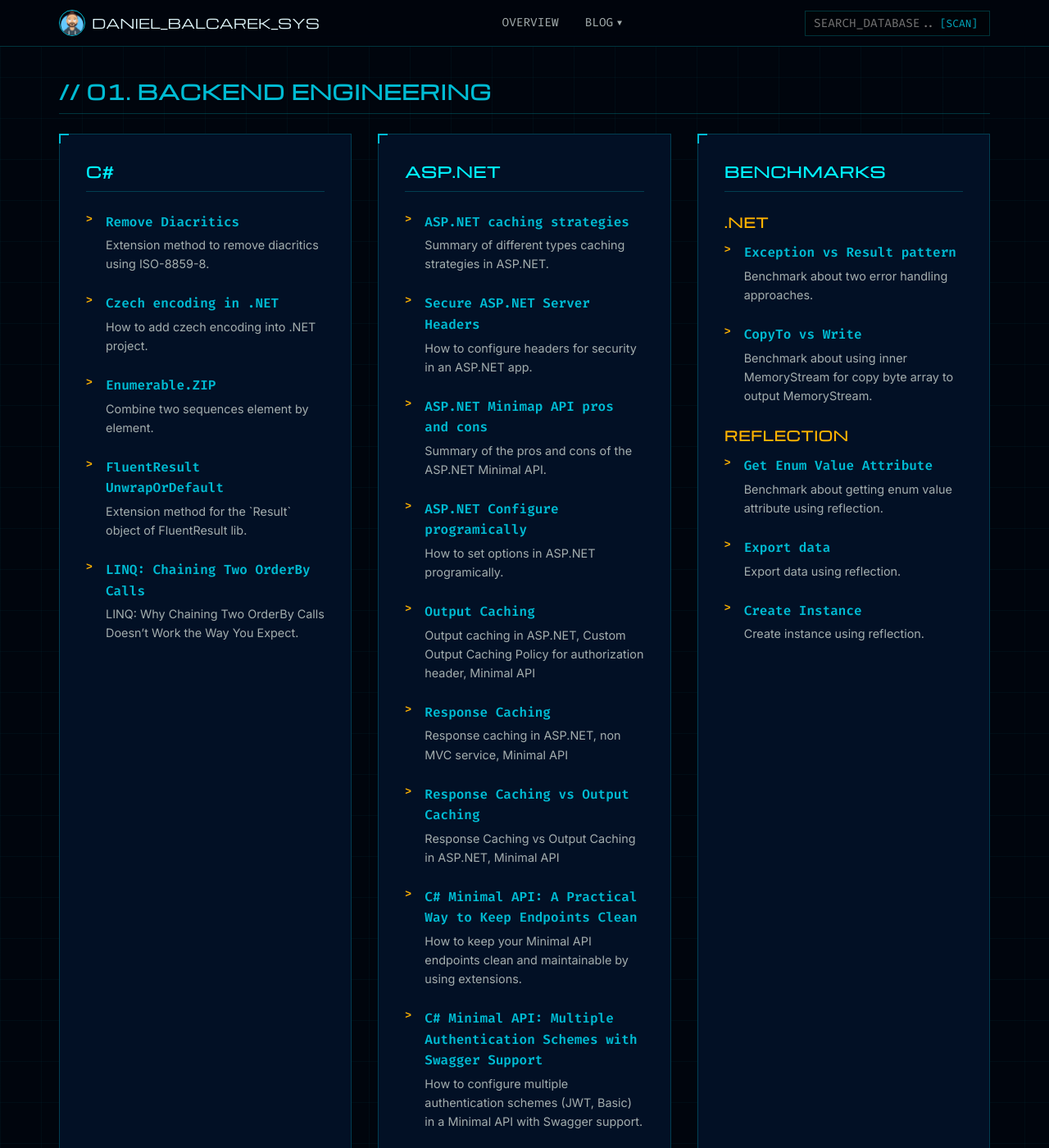
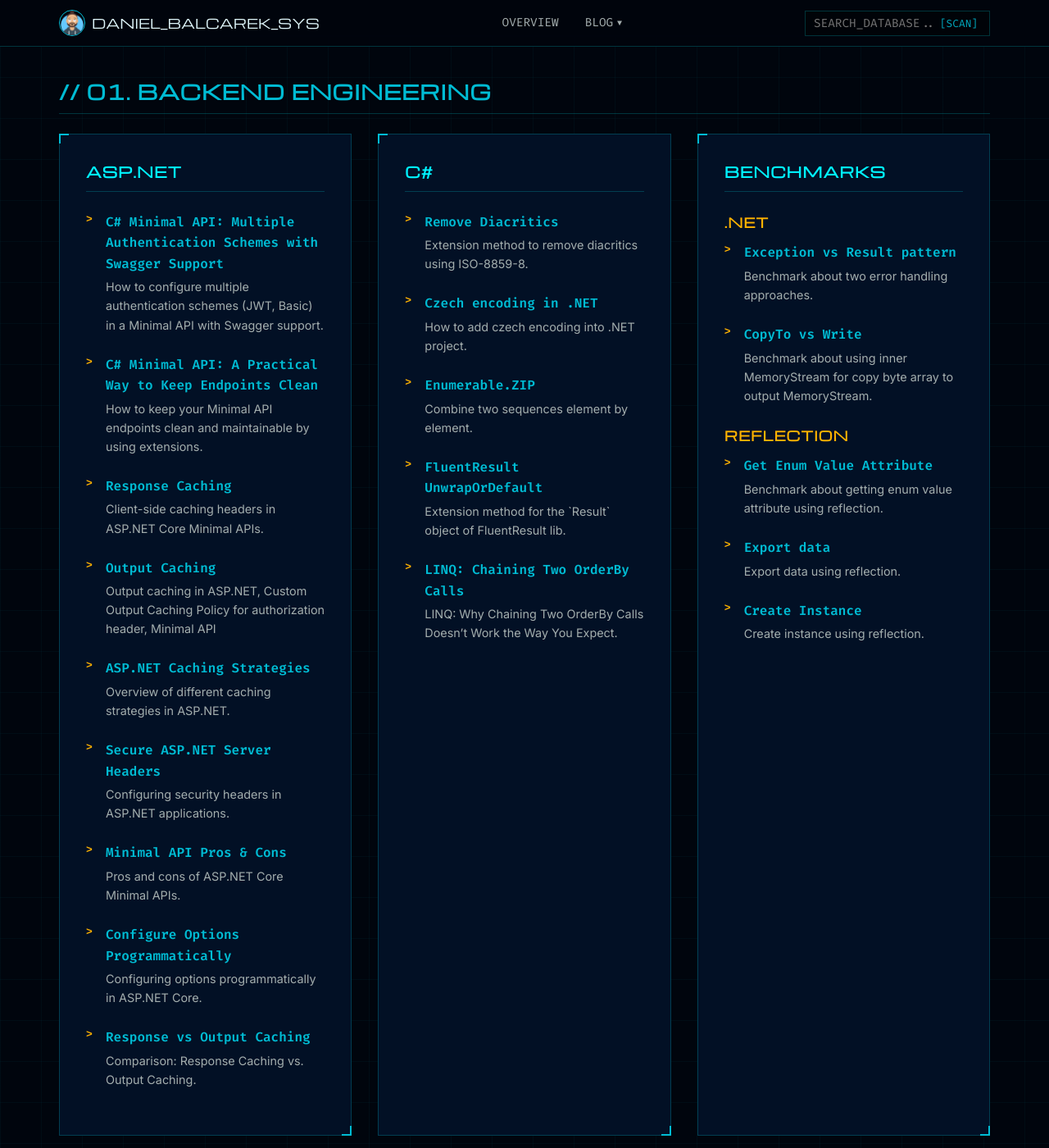
Before and after one commit to Gramli/gramli.github.io, a Jekyll site: the page built from index.html, in a window 1280 px wide and 1400 px high, scrolled down 456 px. Shown: the whole window at 82% size. Built offline with Jekyll 4.4.1, drawn with Linux system fonts in a browser that asks for light colours; some of the changed text lies outside the part shown.

Commit message:
- fix articles and bugs

```diff
--- a/_includes/angular.html
+++ b/_includes/angular.html
@@ -1,6 +1,38 @@
 <div class="col-sm-auto col-md-auto col-lg-4">
   <h4>Angular</h4>
   <ul>
+    <li>
+      <h6>
+        <a
+          href="https://gramli.github.io/posts/code/angular/caching-sharereplay"
+          class="link-primary"
+          >HTTP Caching with shareReplay</a
+        >
+      </h6>
+      <p class="text-muted">Efficient HTTP caching with RxJS shareReplay.</p>
+    </li>
+    <li>
+      <h6>
+        <a
+          href="https://gramli.github.io/posts/code/angular/change-detection-ref"
+          class="link-primary"
+          >Overusing ChangeDetectorRef</a
+        >
+      </h6>
+      <p class="text-muted">Avoid manual change detection anti-patterns.</p>
+    </li>
+    <li>
+      <h6>
+        <a
+          href="https://gramli.github.io/posts/code/angular/i18n-multiple-files-same-language"
+          class="link-primary"
+          >i18n multiple translation files</a
+        >
+      </h6>
+      <p class="text-muted">
+        Loading multiple translation files in ngx-translate.
+      </p>
+    </li>
     <li>
       <h6>
         <a
@@ -9,7 +41,7 @@
           >Redefine property of mock object</a
         >
       </h6>
-      <p class="text-muted">Redefine property of jasmine mock object.</p>
+      <p class="text-muted">Redefining mock properties with defineProperty.</p>
     </li>
     <li>
       <h6>
@@ -19,7 +51,7 @@
           >Run test commands</a
         >
       </h6>
-      <p class="text-muted">Run test commands cheat sheet.</p>
+      <p class="text-muted">Cheatsheet for running specific Angular tests.</p>
     </li>
     <li>
       <h6>
@@ -29,17 +61,7 @@
           >i18n parameters</a
         >
       </h6>
-      <p class="text-muted">i18n - how to pass parameters.</p>
-    </li>
-    <li>
-      <h6>
-        <a
-          href="https://gramli.github.io/posts/code/angular/i18n-multiple-files-same-language"
-          class="link-primary"
-          >i18n multiple translation files</a
-        >
-      </h6>
-      <p class="text-muted">how to load multiple translation files.</p>
+      <p class="text-muted">Passing parameters to translations in Angular.</p>
     </li>
     <li>
       <h6>
@@ -49,29 +71,7 @@
           >package-lock.json in Git</a
         >
       </h6>
-      <p class="text-muted">
-        package-lock.json in Git, npm commands, benefits.
-      </p>
-    </li>
-    <li>
-      <h6>
-        <a
-          href="https://gramli.github.io/posts/code/angular/caching-sharereplay"
-          class="link-primary"
-          >shareReplay</a
-        >
-      </h6>
-      <p class="text-muted">rxjs shareReplay, example</p>
-    </li>
-    <li>
-      <h6>
-        <a
-          href="https://gramli.github.io/posts/code/angular/change-detection-ref"
-          class="link-primary"
-          >Overusing ChangeDetectorRef</a
-        >
-      </h6>
-      <p class="text-muted">Stop misusing ChangeDetectorRef in Angular.</p>
+      <p class="text-muted">Best practices for package-lock.json and npm ci.</p>
     </li>
   </ul>
 </div>
--- a/_includes/asp-net.html
+++ b/_includes/asp-net.html
@@ -4,53 +4,42 @@
     <li>
       <h6>
         <a
-          href="https://gramli.github.io/posts/code/aspnet/aspnet-web-api-caching-strategies"
+          href="https://gramli.github.io/posts/code/aspnet/minimal-api-multiple-auth-schemes"
           class="link-primary"
-          >ASP.NET caching strategies</a
+          >C# Minimal API: Multiple Authentication Schemes with Swagger
+          Support</a
         >
       </h6>
       <p class="text-muted">
-        Summary of different types caching strategies in ASP.NET.
+        How to configure multiple authentication schemes (JWT, Basic) in a
+        Minimal API with Swagger support.
       </p>
     </li>
     <li>
       <h6>
         <a
-          href="https://gramli.github.io/posts/code/aspnet/secure-asp-net-headers"
+          href="https://gramli.github.io/posts/code/aspnet/minimal-api-keep-endpoints-clean"
           class="link-primary"
-          >Secure ASP.NET Server Headers</a
+          >C# Minimal API: A Practical Way to Keep Endpoints Clean</a
         >
       </h6>
       <p class="text-muted">
-        How to configure headers for security in an ASP.NET app.
+        How to keep your Minimal API endpoints clean and maintainable by using
+        extensions.
       </p>
     </li>
     <li>
       <h6>
         <a
-          href="https://gramli.github.io/posts/code/aspnet/minimap-api-pros-and-cons"
+          href="https://gramli.github.io/posts/code/aspnet/response-caching-minimal-api"
           class="link-primary"
-          >ASP.NET Minimap API pros and cons</a
+          >Response Caching</a
         >
       </h6>
       <p class="text-muted">
-        Summary of the pros and cons of the ASP.NET Minimal API.
+        Client-side caching headers in ASP.NET Core Minimal APIs.
       </p>
     </li>
-    <li>
-      <h6>
-        <a
-          href="https://gramli.github.io/posts/code/aspnet/configure-class-programically"
-          class="link-primary"
-          >ASP.NET Configure programically</a
-        >
-      </h6>
-      <p class="text-muted">How to set options in ASP.NET programically.</p>
-    </li>
-    <!--<li>
-                <h6><a href="https://gramli.github.io/posts/code/aspnet/problem-details" class="link-primary">Problem details</a></h6>
-                <p class="text-muted">Problem details object in ASP.NET.</p>
-              </li>-->
     <li>
       <h6>
         <a
@@ -67,49 +56,63 @@
     <li>
       <h6>
         <a
-          href="https://gramli.github.io/posts/code/aspnet/response-caching-minimal-api"
+          href="https://gramli.github.io/posts/code/aspnet/aspnet-web-api-caching-strategies"
           class="link-primary"
-          >Response Caching</a
+          >ASP.NET Caching Strategies</a
         >
       </h6>
       <p class="text-muted">
-        Response caching in ASP.NET, non MVC service, Minimal API
+        Overview of different caching strategies in ASP.NET.
       </p>
     </li>
     <li>
       <h6>
         <a
-          href="https://gramli.github.io/posts/code/aspnet/response-vs-output-caching"
+          href="https://gramli.github.io/posts/code/aspnet/secure-asp-net-headers"
           class="link-primary"
-          >Response Caching vs Output Caching</a
+          >Secure ASP.NET Server Headers</a
         >
       </h6>
       <p class="text-muted">
-        Response Caching vs Output Caching in ASP.NET, Minimal API
+        Configuring security headers in ASP.NET applications.
       </p>
     </li>
-        <li>
+    <li>
       <h6>
         <a
-          href="https://gramli.github.io/posts/code/aspnet/minimal-api-keep-endpoints-clean"
+          href="https://gramli.github.io/posts/code/aspnet/minimap-api-pros-and-cons"
           class="link-primary"
-          >C# Minimal API: A Practical Way to Keep Endpoints Clean</a
+          >Minimal API Pros & Cons</a
         >
       </h6>
       <p class="text-muted">
-        How to keep your Minimal API endpoints clean and maintainable by using extensions.
+        Pros and cons of ASP.NET Core Minimal APIs.
       </p>
     </li>
-            <li>
+    <li>
       <h6>
         <a
-          href="https://gramli.github.io/posts/code/aspnet/minimal-api-multiple-auth-schemes"
+          href="https://gramli.github.io/posts/code/aspnet/configure-class-programically"
           class="link-primary"
-          >C# Minimal API: Multiple Authentication Schemes with Swagger Support</a
+          >Configure Options Programmatically</a
+        >
+      </h6>
+      <p class="text-muted">Configuring options programmatically in ASP.NET Core.</p>
+    </li>
+    <!--<li>
+                <h6><a href="https://gramli.github.io/posts/code/aspnet/problem-details" class="link-primary">Problem details</a></h6>
+                <p class="text-muted">Problem details object in ASP.NET.</p>
+              </li>-->
+    <li>
+      <h6>
+        <a
+          href="https://gramli.github.io/posts/code/aspnet/response-vs-output-caching"
+          class="link-primary"
+          >Response vs Output Caching</a
         >
       </h6>
       <p class="text-muted">
-        How to configure multiple authentication schemes (JWT, Basic) in a Minimal API with Swagger support.
+        Comparison: Response Caching vs. Output Caching.
       </p>
     </li>
   </ul>
--- a/_includes/git.html
+++ b/_includes/git.html
@@ -14,32 +14,12 @@
     <li>
       <h6>
         <a
-          href="https://gramli.github.io/posts/git/troubleshooting/sourcetree-missing-last-commit"
+          href="https://gramli.github.io/posts/git/troubleshooting/sourcetree-troubleshooting"
           class="link-primary"
-          >SourceTree rebase failed, missing last commit</a
+          >SourceTree Troubleshooting Guide</a
         >
       </h6>
-      <p class="text-muted">SourceTree drops last commit, how to revert.</p>
-    </li>
-    <li>
-      <h6>
-        <a
-          href="https://gramli.github.io/posts/git/troubleshooting/source-tree-change-password"
-          class="link-primary"
-          >SourceTree change user password</a
-        >
-      </h6>
-      <p class="text-muted">How to change user password in SourceTree.</p>
-    </li>
-    <li>
-      <h6>
-        <a
-          href="https://gramli.github.io/posts/git/troubleshooting/sourcetree-do-not-start"
-          class="link-primary"
-          >SourceTree not starting</a
-        >
-      </h6>
-      <p class="text-muted">SourceTree app do not start properly.</p>
+      <p class="text-muted">Fixes for startup crashes, rebase failures, and password resets.</p>
     </li>
     <li>
       <h6>
--- a/assets/main.js
+++ b/assets/main.js
@@ -13,6 +13,7 @@ document.addEventListener("DOMContentLoaded", function () {
     var navLinks = document.querySelector('.nav-links');
 
     if (navToggle && navLinks) {
+        // Toggle menu
         navToggle.addEventListener('click', function(e) {
             e.stopPropagation(); // Prevent clicks from bubbling
             navLinks.classList.toggle('active');
@@ -25,6 +26,21 @@ document.addEventListener("DOMContentLoaded", function () {
                 navLinks.classList.remove('active');
                 navToggle.classList.remove('active');
             }
+        });
+
+        // Close menu when a link is clicked
+        var menuLinks = document.querySelectorAll('.nav-links a');
+        menuLinks.forEach(function(link) {
+            link.addEventListener('click', function(e) {
+                // If it's the dropdown toggle in mobile, don't close yet (handled below)
+                if (window.innerWidth <= 768 && link.parentElement.classList.contains('has-dropdown')) {
+                    return;
+                }
+
+                // Otherwise close the menu
+                navLinks.classList.remove('active');
+                navToggle.classList.remove('active');
+            });
         });
     }
 
--- a/index.html
+++ b/index.html
@@ -1,33 +1,55 @@
 ---
 title: Home
 ---
-<!DOCTYPE html>
+
+<!doctype html>
 <html lang="en">
   <head>
     <meta charset="UTF-8" />
     <meta name="viewport" content="width=device-width, initial-scale=1.0" />
     <meta name="author" content="Daniel Balcarek" />
-    <meta name="description" content="Technical programming journal and architectural archives." />
+    <meta
+      name="description"
+      content="Technical programming journal and architectural archives."
+    />
     <!-- Professional Title for Recruiters/SEO -->
     <title>Daniel Balcarek | Senior Software Engineer</title>
 
     <!-- Fonts -->
-    <link rel="preconnect" href="https://fonts.googleapis.com">
-    <link rel="preconnect" href="https://fonts.gstatic.com" crossorigin>
-    <link href="https://fonts.googleapis.com/css2?family=Fira+Code:wght@300;400;600&family=Inter:wght@300;400;600&family=Michroma&display=swap" rel="stylesheet">
+    <link rel="preconnect" href="https://fonts.googleapis.com" />
+    <link rel="preconnect" href="https://fonts.gstatic.com" crossorigin />
+    <link
+      href="https://fonts.googleapis.com/css2?family=Fira+Code:wght@300;400;600&family=Inter:wght@300;400;600&family=Michroma&display=swap"
+      rel="stylesheet"
+    />
 
     <link rel="stylesheet" href="styles/main.css" />
-    <link rel="icon" type="image/svg+xml" href="assets/favicon.svg">
+    <link rel="icon" type="image/svg+xml" href="assets/favicon.svg" />
   </head>
   <body>
-
     <!-- HUD Navigation -->
     <nav class="hud-nav">
       <div class="nav-container">
         <div class="nav-brand">
-          <a href="#" style="display:flex; align-items:center; gap:0.5rem;">
-            <img src="assets/avatars.ico" class="icon" alt="System Icon" style="height:2rem; width:2rem; border-radius:50%; border:1px solid var(--color-cyan);">
-            <span style="font-family:var(--font-display); color:var(--color-text-main);">DANIEL_BALCAREK_SYS</span>
+          <a href="#" style="display: flex; align-items: center; gap: 0.5rem">
+            <img
+              src="assets/avatars.ico"
+              class="icon"
+              alt="System Icon"
+              style="
+                height: 2rem;
+                width: 2rem;
+                border-radius: 50%;
+                border: 1px solid var(--color-cyan);
+              "
+            />
+            <span
+              style="
+                font-family: var(--font-display);
+                color: var(--color-text-main);
+              "
+              >DANIEL_BALCAREK_SYS</span
+            >
           </a>
         </div>
 
@@ -41,7 +63,9 @@ title: Home
         <ul class="nav-links">
           <li><a href="#overview" class="nav-link">Overview</a></li>
           <li class="nav-item has-dropdown">
-                <a href="#blog-sectors" class="nav-link">Blog <span style="font-size:0.7em">▼</span></a>
+            <a href="#blog-sectors" class="nav-link"
+              >Blog <span style="font-size: 0.7em">▼</span></a
+            >
             <div class="dropdown-menu">
               <a href="#sector-core">Backend Engineering</a>
               <a href="#sector-arch">Architecture & DevOps</a>
@@ -49,25 +73,49 @@ title: Home
               <a href="#sector-data">Data & Intelligence</a>
             </div>
           </li>
-            <li class="mobile-only"><a href="#comms" class="nav-link">Contact</a></li>
+          <li class="mobile-only">
+            <a href="#comms" class="nav-link">Contact</a>
+          </li>
         </ul>
 
         <div class="search-box">
-          <input type="text" class="search-input" id="searchBar" placeholder="SEARCH_DATABASE...">
+          <input
+            type="text"
+            class="search-input"
+            id="searchBar"
+            placeholder="SEARCH_DATABASE..."
+          />
           <button class="search-btn" onclick="search()">[SCAN]</button>
         </div>
       </div>
     </nav>
 
     <main class="main-wrapper">
-
       <!-- Overview Section -->
       <section id="overview" class="overview-section">
         <div class="overview-grid">
           <!-- Identity / Short Bio -->
           <div class="identity-panel">
-                <div style="display:flex; align-items:center; gap:1rem; margin-bottom:1rem;">
-                     <img src="assets/banner2.jfif" alt="Avatar" class="avatar-large" style="border-radius: 50%; width: 100px; height: 100px; object-fit: cover; border: 2px solid var(--color-cyan);">
+            <div
+              style="
+                display: flex;
+                align-items: center;
+                gap: 1rem;
+                margin-bottom: 1rem;
+              "
+            >
+              <img
+                src="assets/banner2.jfif"
+                alt="Avatar"
+                class="avatar-large"
+                style="
+                  border-radius: 50%;
+                  width: 100px;
+                  height: 100px;
+                  object-fit: cover;
+                  border: 2px solid var(--color-cyan);
+                "
+              />
               <div>
                 <span class="role">:: SENIOR SOFTWARE ENGINEER ::</span>
                 <h1>Daniel Balcarek</h1>
@@ -75,42 +123,72 @@ title: Home
             </div>
             <div class="bio-short">
               <p>
-                      System log for daily programming operations.
-                      Straightforward technical directives.
-                      Best practices. Troubleshooting logs.
+                System log for daily programming operations. Straightforward
+                technical directives. Best practices. Troubleshooting logs.
               </p>
-                    <p style="margin-top:0.5rem; font-family:var(--font-mono); font-size:0.8rem; color:var(--color-cyan-dim);">
+              <p
+                style="
+                  margin-top: 0.5rem;
+                  font-family: var(--font-mono);
+                  font-size: 0.8rem;
+                  color: var(--color-cyan-dim);
+                "
+              >
                 STATUS: ONLINE // SYSTEM_VERSION: 2026.2
               </p>
             </div>
           </div>
 
           <!-- Long Bio / Portfolio Style -->
-            <div class="bio-panel tech-border" style="padding: 1.5rem; border: 1px solid var(--color-navy-light); background: rgba(10, 25, 47, 0.7);">
-                <h3 class="panel-header" style="color:var(--color-cyan); margin-bottom:1rem;">// OPERATOR_PROFILE</h3>
+          <div
+            class="bio-panel tech-border"
+            style="
+              padding: 1.5rem;
+              border: 1px solid var(--color-navy-light);
+              background: rgba(10, 25, 47, 0.7);
+            "
+          >
+            <h3
+              class="panel-header"
+              style="color: var(--color-cyan); margin-bottom: 1rem"
+            >
+              // OPERATOR_PROFILE
+            </h3>
             <p>
-                  Senior Software Engineer specializing in C# and .NET Core.
-                  My evolution began with Windows desktop applications and has expanded into modern Angular/React web ecosystems.
+              Senior Software Engineer specializing in C# and .NET Core. My
+              evolution began with Windows desktop applications and has expanded
+              into modern Angular/React web ecosystems.
             </p>
-                <p style="margin-top:1rem;">
-                  I view software engineering as a craft. I am a code quality perfectionist, dedicated to clean architecture,
-                  maintainable codebases, and pragmatic solutions. This system archives my technical findings and benchmarks.
+            <p style="margin-top: 1rem">
+              I view software engineering as a craft. I am a code quality
+              perfectionist, dedicated to clean architecture, maintainable
+              codebases, and pragmatic solutions. This system archives my
+              technical findings and benchmarks.
             </p>
 
             <!-- Contact moved here for Desktop view per requirements to be 'Overview' -->
-                <div class="desktop-contact" style="margin-top:1.5rem; display:flex; gap:2rem;">
+            <div
+              class="desktop-contact"
+              style="margin-top: 1.5rem; display: flex; gap: 2rem"
+            >
               <a href="https://github.com/Gramli" target="_blank">
-                        <img src="assets/github-mark.svg" class="social" alt="Github">
+                <img src="assets/github-mark.svg" class="social" alt="Github" />
               </a>
               <a href="https://dev.to/gramli" target="_blank">
-                        <img src="assets/dev-to.svg" class="social" alt="Dev.to">
+                <img src="assets/dev-to.svg" class="social" alt="Dev.to" />
+              </a>
+              <a
+                href="https://www.linkedin.com/in/daniel-balcarek"
+                target="_blank"
+              >
+                <img src="assets/linkedin.svg" class="social" alt="LinkedIn" />
               </a>
             </div>
           </div>
         </div>
       </section>
 
-      <hr style="border-color:var(--color-navy-light); margin: 3rem 0;">
+      <hr style="border-color: var(--color-navy-light); margin: 3rem 0" />
 
       <!-- Blog Wrapper -->
       <div id="blog-sectors">
@@ -118,9 +196,11 @@ title: Home
         <section id="sector-core" class="dashboard-section">
           <h2>// 01. BACKEND ENGINEERING</h2>
           <div class="dashboard-grid">
+            <div class="tech-card widget-style">{% include asp-net.html %}</div>
             <div class="tech-card widget-style">{% include csharp.html %}</div>
-                <div class="tech-card widget-style">{% include asp-net.html %}</div>
-                <div class="tech-card widget-style">{% include benchmarks.html %}</div>
+            <div class="tech-card widget-style">
+              {% include benchmarks.html %}
+            </div>
           </div>
         </section>
 
@@ -128,9 +208,13 @@ title: Home
         <section id="sector-arch" class="dashboard-section">
           <h2>// 02. ARCHITECTURE & DEVOPS</h2>
           <div class="dashboard-grid">
+            <div class="tech-card widget-style">
+              {% include architecture.html %}
+            </div>
             <div class="tech-card widget-style">{% include git.html %}</div>
-                <div class="tech-card widget-style">{% include configuration.html %}</div>
-                <div class="tech-card widget-style">{% include architecture.html %}</div>
+            <div class="tech-card widget-style">
+              {% include configuration.html %}
+            </div>
           </div>
         </section>
 
@@ -139,8 +223,12 @@ title: Home
           <h2>// 03. FRONTEND DEVELOPMENT</h2>
           <div class="dashboard-grid">
             <div class="tech-card widget-style">{% include angular.html %}</div>
-                <div class="tech-card widget-style">{% include javascript.html %}</div>
-                <div class="tech-card widget-style">{% include typescript.html %}</div>
+            <div class="tech-card widget-style">
+              {% include javascript.html %}
+            </div>
+            <div class="tech-card widget-style">
+              {% include typescript.html %}
+            </div>
           </div>
         </section>
 
@@ -151,7 +239,16 @@ title: Home
             <div class="tech-card widget-style">{% include sql.html %}</div>
             <div class="tech-card widget-style">{% include ai.html %}</div>
             <!-- Placeholder for balance -->
-                <div class="tech-card" style="opacity:0.5; display: flex; align-items:center; justify-content:center; border-style:dashed;">
+            <div
+              class="tech-card"
+              style="
+                opacity: 0.5;
+                display: flex;
+                align-items: center;
+                justify-content: center;
+                border-style: dashed;
+              "
+            >
               <span class="text-muted">[EMPTY_SLOT]</span>
             </div>
           </div>
@@ -159,23 +256,36 @@ title: Home
       </div>
 
       <!-- Mobile Contact Footer (hidden on desktop generally, but user asked for contact on bottom for mobile) -->
-      <section id="comms" class="mobile-only" style="margin-top: 4rem; text-align: center;">
+      <section
+        id="comms"
+        class="mobile-only"
+        style="margin-top: 4rem; text-align: center"
+      >
         <h2>// CONTACT CHANNELS</h2>
-            <div style="display:flex; align-items:center; justify-content:center; gap:2rem;">
+        <div
+          style="
+            display: flex;
+            align-items: center;
+            justify-content: center;
+            gap: 2rem;
+          "
+        >
           <a href="https://github.com/Gramli" target="_blank">
-                    <img src="assets/github-mark.svg" class="social" alt="Github">
+            <img src="assets/github-mark.svg" class="social" alt="Github" />
           </a>
           <a href="https://dev.to/gramli" target="_blank">
-                    <img src="assets/dev-to.svg" class="social" alt="Dev.to">
+            <img src="assets/dev-to.svg" class="social" alt="Dev.to" />
+          </a>
+          <a href="https://www.linkedin.com/in/daniel-balcarek" target="_blank">
+            <img src="assets/linkedin.svg" class="social" alt="LinkedIn" />
           </a>
         </div>
       </section>
-
     </main>
 
     <footer>
-      &copy; 2024 Daniel Balcarek. Powered by GitHub Pages. <br>
-      <span style="color:var(--color-cyan-dim)">TERMINAL_SESSION_END</span>
+      &copy; 2024 Daniel Balcarek. Powered by GitHub Pages. <br />
+      <span style="color: var(--color-cyan-dim)">TERMINAL_SESSION_END</span>
     </footer>
 
     <!-- Legacy Script for Search -->
```
Also changed, not shown: posts/code/sql/postgresql/db-clean-and-optimize.md (+1 -0 lines), posts/git/troubleshooting/source-tree-change-password.md (deleted, +0 -6 lines), posts/git/troubleshooting/sourcetree-do-not-start.md (deleted, +0 -12 lines), posts/git/troubleshooting/sourcetree-missing-last-commit.md (deleted, +0 -14 lines), posts/git/troubleshooting/sourcetree-troubleshooting.md (added, +69 -0 lines), assets/linkedin.svg (added). Lines whose indentation alone changed are shown as unchanged.
